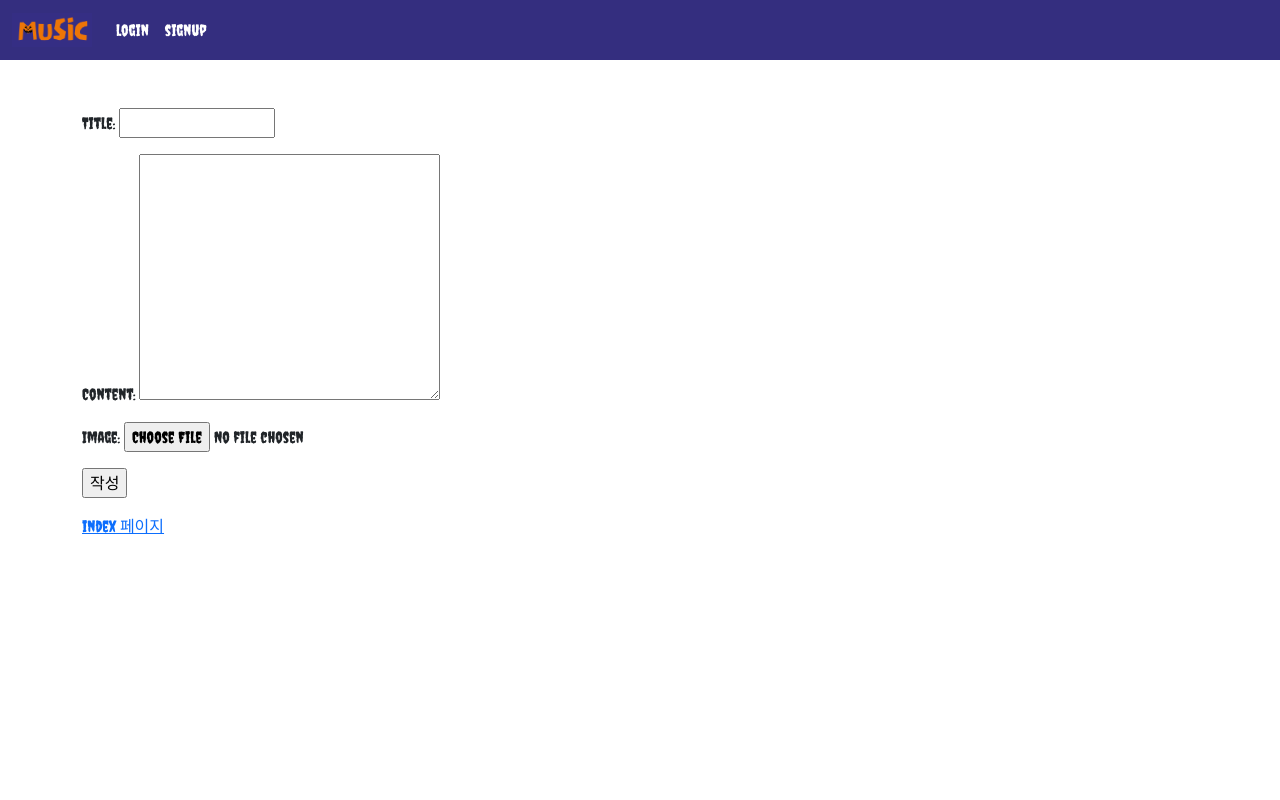
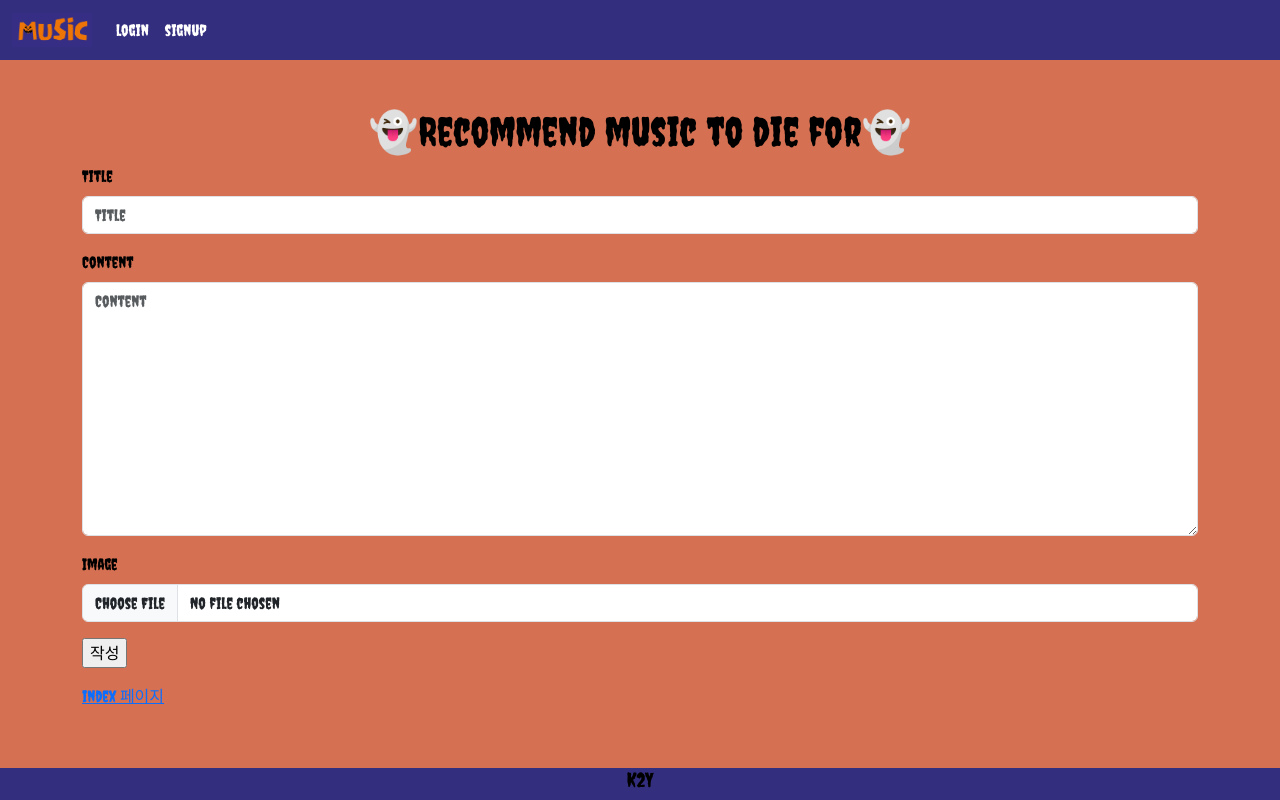
Before and after one commit to YoonDii/pair-5, a Django app: page /review/create/ in a window 1280 px wide. Run offline with Django 3.2, Linux system fonts and the light colour scheme; some libraries are stand-ins or nearby versions.

Commit message:
페이지 수정1

```diff
--- a/review/templates/review/create.html
+++ b/review/templates/review/create.html
@@ -1,8 +1,14 @@
 {% extends 'base.html' %}
+{% load django_bootstrap5%}
+{% load static %}
+
 {% block content %}
+<div class='text-center'>
+    <h1>👻Recommend music to die for👻</h1>
+</div>
 <form action='' method='POST' enctype='multipart/form-data'>
     {% csrf_token %}
-    {{ review_form.as_p }}
+    {% bootstrap_form review_form %}
     <input type="submit" value="작성">
 </form>
 <a href="{% url 'review:index' %}">index 페이지</a>
--- a/review/templates/review/detail.html
+++ b/review/templates/review/detail.html
@@ -11,10 +11,9 @@
     writer :
     <a href={% url 'accounts:detail' review.user.pk %}>{{review.user}}</a>
   </p>
-  <p>{{ review.created_at }}</p>
   <p>{{ review.updated_at }}</p>
   {% if review.image %}
-    <p><img src='{{ review.image.url }}' alt='{{ review.image }}' style="width: 550px; ">
+    <p><img src='{{ review.image.url }}' alt='{{ review.image }}' style="width: 100%; ">
     </p>
   {% endif %}
 
@@ -73,7 +72,6 @@
   {% endfor %}
   <a href="{% url 'review:index' %}">back</a>
 {% endblock %}
-
 {% block js %}
   <script src="https://cdn.jsdelivr.net/npm/axios/dist/axios.min.js"></script>
   <script src="{% static 'js/review/detail.js' %}"></script>
--- a/static/css/base.css
+++ b/static/css/base.css
@@ -2,8 +2,13 @@
 
 * {
   font-family: 'Creepster', cursive;
+  color: black;
 
 }
+body {
+  background-color: #ce5632d7;
+}
+
 
 .base-navbar {
   background-color: rgb(52, 46, 127) !important;
--- a/templates/base.html
+++ b/templates/base.html
@@ -68,6 +68,10 @@
         {% block content %}{% endblock %}
     </main>
 
+    <footer class='container-fluid text-center position-fixed bottom-0' style='background-color: rgb(52, 46, 127)'>
+        <h5>K2Y</h5>
+
+    </footer>
     {% block js %}{% endblock js %}
   </body>
 
```
Also changed, not shown: review/templates/review/update.html (+7 -1 lines), accounts/migrations/0001_initial.py, accounts/migrations/0002_alter_user_username.py (deleted), accounts/migrations/0003_auto_20221028_1051.py (deleted), images/images/The_scientist.jpeg (added), images/images/스크린샷_2022-07-18_오전_1.42.46_nsYph6X.jpg (added), images/images/스크린샷_2022-10-27_시간_16.04.13.jpg (added), review/migrations/0001_initial.py, review/migrations/0002_rename_create_at_review_created_at.py (deleted), review/migrations/0003_comment.py (deleted), review/migrations/0004_review_like_users.py (deleted), review/migrations/0005_review_user.py (deleted).
